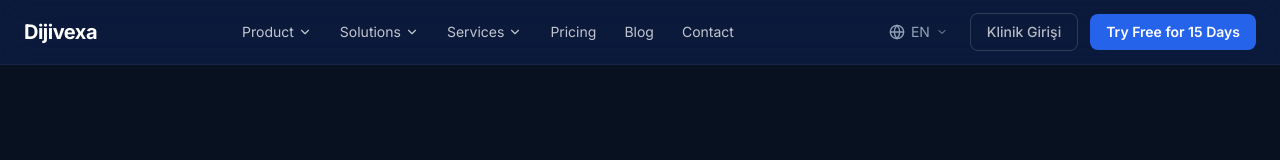
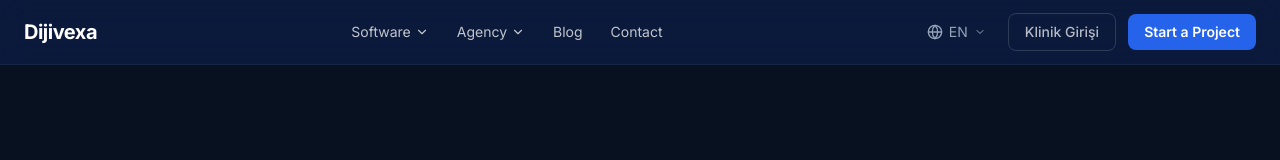
Before and after one commit to dijivexaWeb/dijivexaweb, a Next.js app: page /en/giris in a window 1280 px wide. Shown: the top 160 px of the page. Built offline with nearby package versions, Linux system fonts and the light colour scheme.

Commit message:
fix: Header nav keys güncellendi (product→software/agency), tüm locale dosyaları senkronize

```diff
--- a/components/layout/Header.tsx
+++ b/components/layout/Header.tsx
@@ -15,31 +15,18 @@ const locales = [
   { code: "ru", label: "RU", flag: "🇷🇺" },
 ];
 
-const productItems = [
-  { label: "Dijivexa Clinic", href: "/dijivexa-clinic", desc: "Klinik yönetim yazılımı" },
-  { label: "Hasta & Randevu", href: "/dijivexa-clinic", desc: "Dijital hasta dosyası ve takvim" },
-  { label: "Kasa & Stok", href: "/kasa-stok-yonetimi", desc: "Finansal takip" },
-  { label: "Operasyon Modülü", href: "/operasyon-yonetimi", desc: "Saç ekimi operasyonu" },
-  { label: "WhatsApp Takip", href: "/whatsapp-takip", desc: "Otomatik bildirimler" },
-  { label: "AI Klinik Asistan", href: "/ai-klinik-asistani", desc: "Yapay zeka desteği" },
-  { label: "Tüm Özellikler", href: "/ozellikler", desc: "16+ modül ve özellik" },
+const softwareItems = [
+  { label: "Dijivexa Clinic", href: "/dijivexa-clinic", desc: "Klinik yönetim SaaS platformu" },
+  { label: "Web & Mobil Uygulama", href: "/hizmetler", desc: "Özel web ve mobil geliştirme" },
+  { label: "AI Entegrasyonları", href: "/hizmetler", desc: "Yapay zeka ile otomasyon" },
+  { label: "SaaS & API", href: "/hizmetler", desc: "Ölçeklenebilir platform geliştirme" },
 ];
 
-const solutionItems = [
-  { label: "Saç Ekimi Merkezleri", href: "/sac-ekimi-merkezleri" },
-  { label: "Estetik Klinikleri", href: "/estetik-klinikleri" },
-  { label: "Güzellik Merkezleri", href: "/guzellik-merkezleri" },
-  { label: "Lazer Epilasyon", href: "/lazer-epilasyon-merkezleri" },
-  { label: "Trikoloji Merkezleri", href: "/trikoloji-merkezleri" },
-  { label: "Çok Şubeli Klinikler", href: "/dijivexa-clinic#cok-subeli" },
-];
-
-const serviceItems = [
-  { label: "Dijivexa Growth", href: "/dijivexa-growth", desc: "Sosyal medya & reklam" },
-  { label: "Dijivexa Web", href: "/dijivexa-web", desc: "Web sitesi geliştirme" },
-  { label: "Dijivexa Mobile", href: "/dijivexa-mobile", desc: "Mobil uygulama" },
-  { label: "Dijivexa Studio", href: "/dijivexa-studio", desc: "Özel yazılım" },
-  { label: "Dijivexa AI", href: "/dijivexa-ai", desc: "AI & otomasyon" },
+const agencyItems = [
+  { label: "Sosyal Medya Yönetimi", href: "/hizmetler", desc: "Instagram, Facebook, TikTok" },
+  { label: "Grafik & Logo Tasarımı", href: "/hizmetler", desc: "Kurumsal kimlik ve görseller" },
+  { label: "Kurumsal Web Sitesi", href: "/hizmetler", desc: "Hızlı, SEO'lu, çok dilli" },
+  { label: "Dijital Reklam", href: "/hizmetler", desc: "Google Ads, Meta Ads yönetimi" },
 ];
 
 interface DropdownItem { label: string; href: string; desc?: string; }
@@ -82,10 +69,8 @@ export function Header({ locale }: { locale: string }) {
   }, []);
 
   const navItems = [
-    { key: "product", label: t("product"), items: productItems },
-    { key: "solutions", label: t("solutions"), items: solutionItems },
-    { key: "services", label: t("services"), items: serviceItems },
-    { key: "pricing", label: t("pricing"), href: `/${locale}/fiyatlandirma` },
+    { key: "software", label: t("software"), items: softwareItems },
+    { key: "agency", label: t("agency"), items: agencyItems },
     { key: "blog", label: t("blog"), href: `/${locale}/blog` },
     { key: "contact", label: t("contact"), href: `/${locale}/iletisim` },
   ];
--- a/messages/en.json
+++ b/messages/en.json
@@ -1,15 +1,12 @@
 {
   "nav": {
-    "product": "Product",
-    "solutions": "Solutions",
-    "ai": "AI",
-    "services": "Services",
-    "pricing": "Pricing",
+    "software": "Software",
+    "agency": "Agency",
     "blog": "Blog",
     "contact": "Contact",
     "login": "Login",
-    "trialCta": "Try Free for 15 Days",
-    "demoCta": "Start Demo"
+    "trialCta": "Start a Project",
+    "demoCta": "Get in Touch"
   },
   "hero": {
     "title": "Manage your business with software, AI and digital growth systems.",
--- a/messages/ka.json
+++ b/messages/ka.json
@@ -1,15 +1,12 @@
 {
   "nav": {
-    "product": "პროდუქტი",
-    "solutions": "გადაწყვეტები",
-    "ai": "AI",
-    "services": "სერვისები",
-    "pricing": "ფასი",
+    "software": "პროგრამული",
+    "agency": "სააგენტო",
     "blog": "ბლოგი",
     "contact": "კონტაქტი",
     "login": "შესვლა",
-    "trialCta": "15 დღე უფასოდ სცადე",
-    "demoCta": "დემო დაწყება"
+    "trialCta": "პროექტის დაწყება",
+    "demoCta": "დაგვიკავშირდით"
   },
   "hero": {
     "title": "მართეთ თქვენი ბიზნესი პროგრამული უზრუნველყოფით, AI-ით და ციფრული ზრდის სისტემით.",
--- a/messages/ru.json
+++ b/messages/ru.json
@@ -1,15 +1,12 @@
 {
   "nav": {
-    "product": "Продукт",
-    "solutions": "Решения",
-    "ai": "AI",
-    "services": "Услуги",
-    "pricing": "Цены",
+    "software": "Программы",
+    "agency": "Агентство",
     "blog": "Блог",
     "contact": "Контакты",
     "login": "Войти",
-    "trialCta": "Попробовать бесплатно 15 дней",
-    "demoCta": "Начать демо"
+    "trialCta": "Начать проект",
+    "demoCta": "Связаться"
   },
   "hero": {
     "title": "Управляйте бизнесом с помощью программного обеспечения, AI и системы цифрового роста.",
--- a/messages/tr.json
+++ b/messages/tr.json
@@ -2,16 +2,11 @@
   "nav": {
     "software": "Yazılım",
     "agency": "Ajans",
-    "solutions": "Çözümler",
-    "ai": "AI",
-    "services": "Hizmetler",
-    "pricing": "Fiyatlandırma",
     "blog": "Blog",
     "contact": "İletişim",
     "login": "Giriş Yap",
-    "trialCta": "Demo Başlat",
-    "demoCta": "İletişime Geç",
-    "location": "Batumi, GE"
+    "trialCta": "Proje Başlat",
+    "demoCta": "İletişime Geç"
   },
   "hero": {
     "badge": "41.6168° N, 41.6367° E — Batumi, Gürcistan",
```
